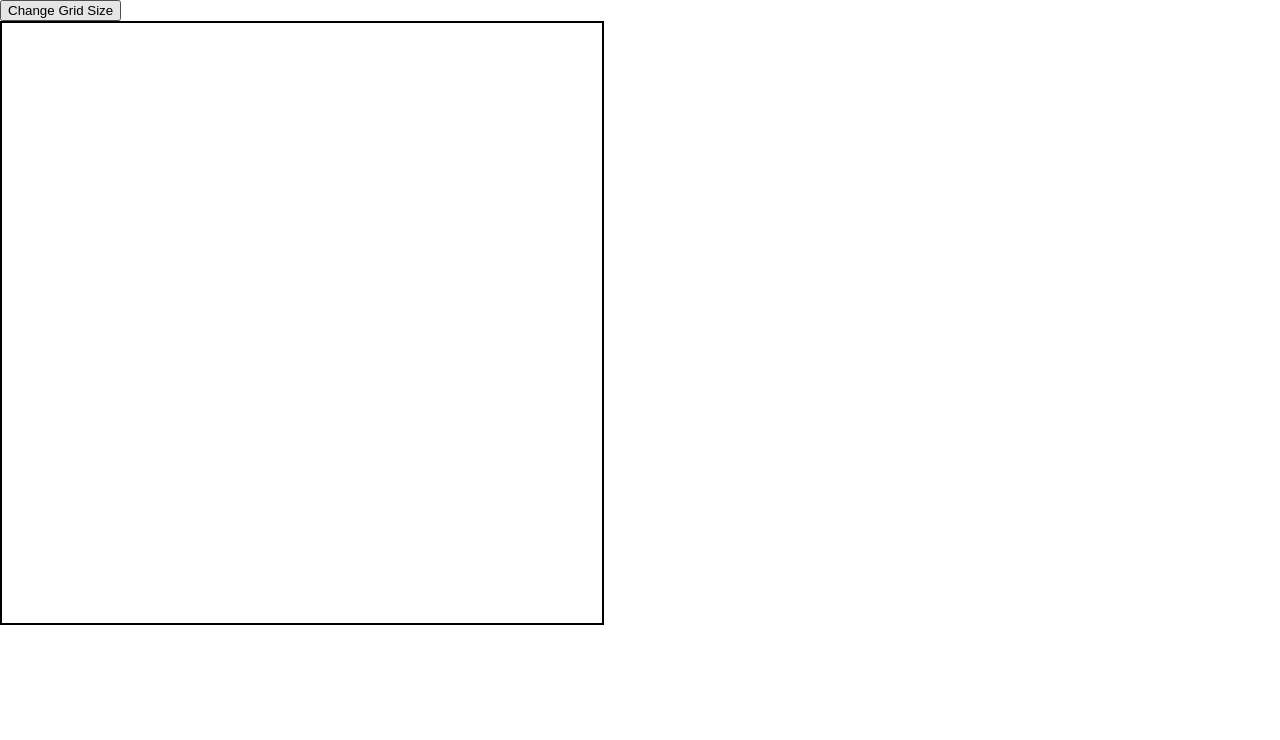
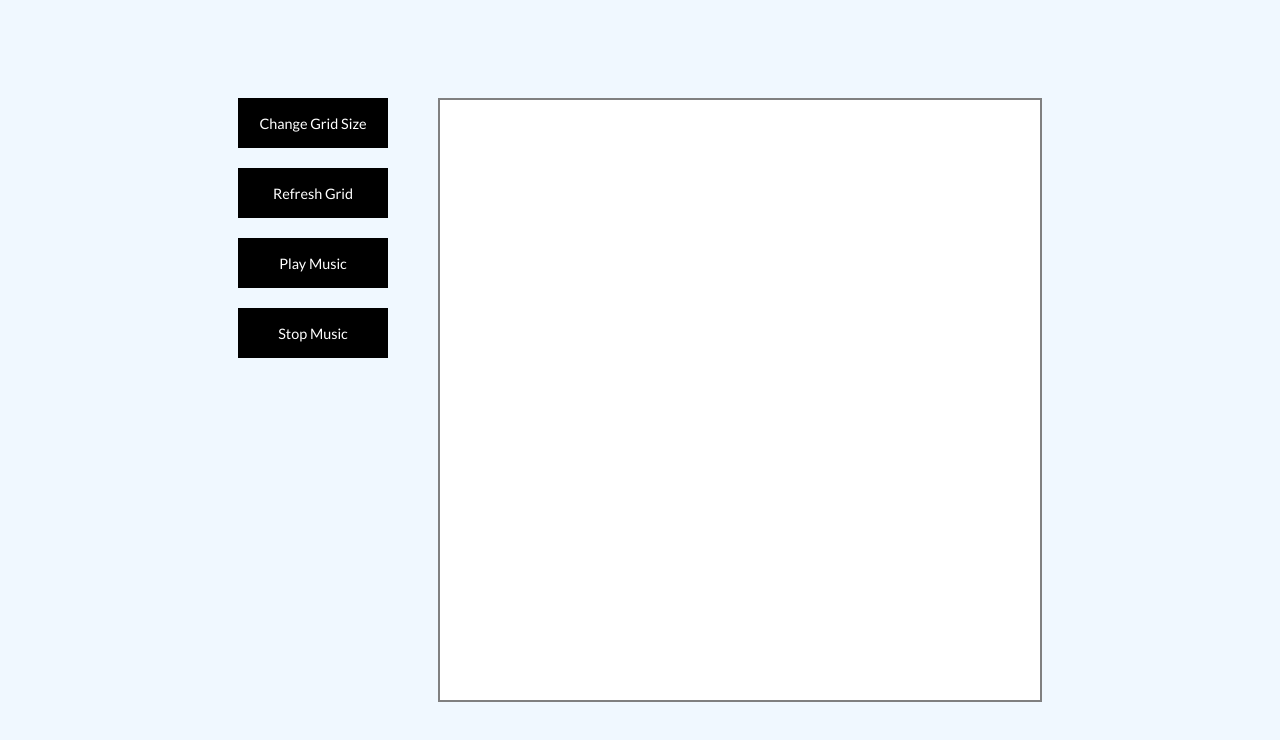
Before and after one commit to devTylr/etch_a_sketch, a plain HTML site: page index.html in a window 1280 px wide. Drawn offline with Linux system fonts and the light colour scheme.

Commit message:
Added styles for the grid and buttons

```diff
--- a/index.html
+++ b/index.html
@@ -5,10 +5,20 @@
     <meta name="viewport" content="width=device-width, initial-scale=1.0">
     <title>Etch-a-Sketch!</title>
     <link rel="stylesheet" href="style.css">
+    <link rel="preconnect" href="https://fonts.googleapis.com">
+    <link rel="preconnect" href="https://fonts.gstatic.com" crossorigin>
+    <link href="https://fonts.googleapis.com/css2?family=Lato&family=Roboto:wght@100;400;700&display=swap" rel="stylesheet">
 </head>
 <body>
-    <button class="change-grid">Change Grid Size</button>
-    <div class="container"></div>
+    <div id="container">
+        <div class="buttons">
+            <button class="custom-btn btn-style change-grid">Change Grid Size</button>
+            <button class="custom-btn btn-style refresh-grid">Refresh Grid</button>
+            <button class="custom-btn btn-style">Play Music</button>
+            <button class="custom-btn btn-style">Stop Music</button>
+        </div>
+        <div class="grid"></div>
+    </div>
 
     <script src="script.js"></script>
 </body>
--- a/script.js
+++ b/script.js
@@ -1,13 +1,13 @@
 function changeGridSize(num = 16) {
-    const gridContainer = document.querySelector('.container');
+    const grid = document.querySelector('.grid');
 
-    gridContainer.style.gridTemplateColumns = `repeat(${num}, 1fr)`;
-    gridContainer.style.gridTemplateRows = `repeat(${num}, 1fr)`;
+    grid.style.gridTemplateColumns = `repeat(${num}, 1fr)`;
+    grid.style.gridTemplateRows = `repeat(${num}, 1fr)`;
 
     for (let i = 0; i < num * num; i++) {
         const gridBox = document.createElement('div');
         gridBox.classList.add('box');
-        gridContainer.appendChild(gridBox);
+        grid.appendChild(gridBox);
     }
 
     changeBackgroundColor();
@@ -34,10 +34,13 @@ const changeButton = document.querySelector('.change-grid');
 changeButton.addEventListener('click', () => {
     const userInput = Number(prompt('Prompt'));
 
-    if(userInput > 120 || userInput === null) {
+    if(userInput > 120) {
         alert('ERROR: Please select a number less than 120.');
     } else {
         cleanGrid();
         changeGridSize(userInput);
     };
 });
+
+const refreshButton = document.querySelector('.refresh-grid');
+refreshButton.addEventListener('click', cleanGrid);
--- a/style.css
+++ b/style.css
@@ -1,11 +1,84 @@
 body {
     margin: 0;
     padding: 0;
+    display: flex;
+    justify-content: center;
+    align-items: center;
+    height: 100vh;
+    background-color: #F0F8FF;
 }
 
-.container {
+#container {
+    display: flex;
+}
+
+.grid {
     display: grid;
-    border: 2px solid black;
+    border: 2px solid gray;
     width: 600px;
     height: 600px;
+    background-color: white;
 }
+
+/* BUTTON STYLES */
+.buttons {
+    display: flex;
+    flex-direction: column;
+    gap: 20px;
+}
+
+
+.frame {
+    width: 90%;
+    margin: 40px auto;
+    text-align: center;
+}
+
+button {
+    margin-right: 50px;
+    outline: none;
+}
+
+.custom-btn {
+    width: 150px;
+    height: 50px;
+    padding: 5px 15px;
+    border: 2px solid #000;
+    font-size: .9rem;
+    font-family: 'Lato', sans-serif;
+    font-weight: 500;
+    background: transparent;
+    cursor: pointer;
+    transition: all 0.3s ease;
+    position: relative;
+    display: inline-block;
+  }
+
+.btn-style {
+    background: #000;
+    color: #fff;
+    z-index: 1;
+ }
+ .btn-style:after {
+    position: absolute;
+    content: "";
+    width: 0;
+    height: 100%;
+    top: 0;
+    left: 0;
+    direction: rtl;
+    z-index: -1;
+    background: #e0e5ec;
+    transition: all 0.3s ease;
+ }
+ .btn-style:hover {
+    color: #000;
+ }
+ .btn-style:hover:after {
+    left: auto;
+    right: 0;
+    width: 100%;
+ }
+ .btn-style:active {
+    top: 2px;
+ }
```
